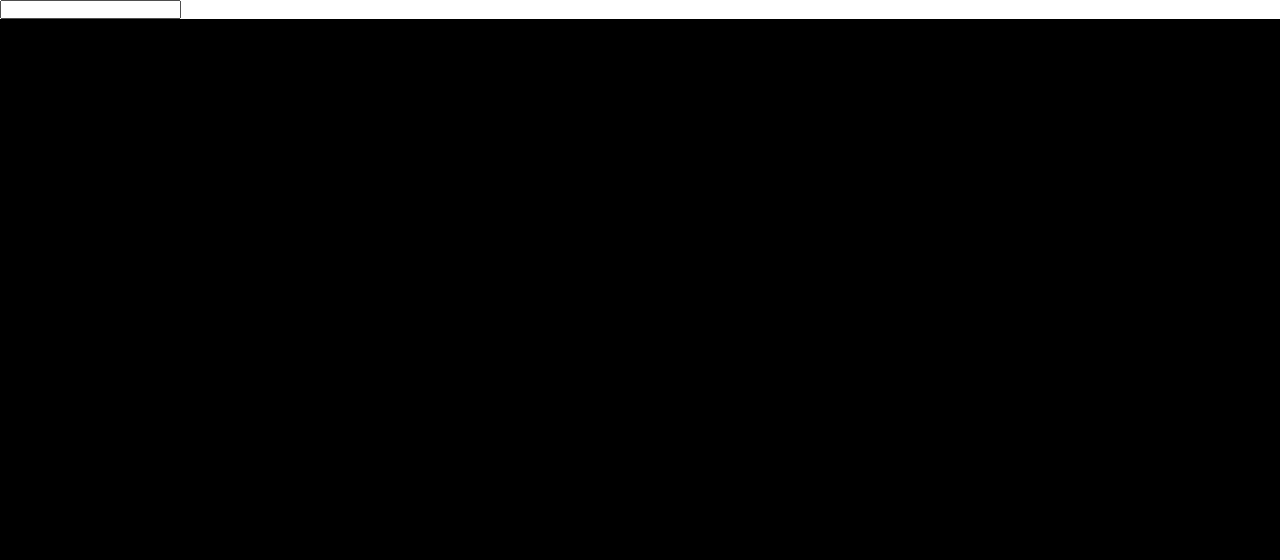
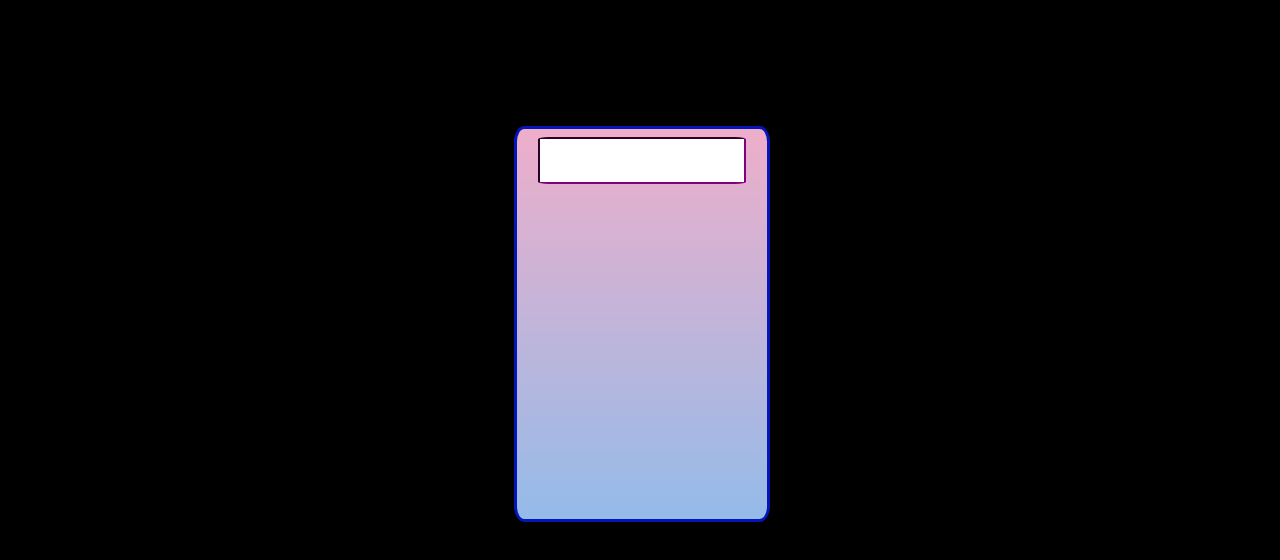
Before and after one commit to Maxillian01/Simple-Calculator, a plain HTML site: page index.html in a window 1280 px wide. Drawn offline with Linux system fonts and the light colour scheme.

Commit message:
Added extra changes to css and html

```diff
--- a/index.html
+++ b/index.html
@@ -7,14 +7,12 @@
     <title>Simple-Calculator</title>
     <link rel="stylesheet" href="style.css">
 </head>
-<body class="obody">
-<div class = "mainbody">
-        <div class="body">
-            <input type = "text" class="screen">
+<body>
+    <div class="mainbody">
+        <div class="calculatorkeys">
+            <input type="text" class="screen">
+        </div>
+    </div>
 
-            </div>
-
-        </div>
-</div>
 </body>
 </html>
--- a/style.css
+++ b/style.css
@@ -1,17 +1,26 @@
-*{
-    margin: 0;
-    padding: 0;
-
-}
-
-.obody{
+body{
     background: black;
 
 }
 
 .mainbody{
-    background-color: #fff;
-    height: 100%;
-    width: 100%;
-    flex: 50%;
+    margin-left: 40%;
+    margin-top: 10%;
+    background: linear-gradient(#eeaeca,#94bbe9);
+    width: 250px;
+    height: 390px;
+    border: solid;
+    border-radius: 4%;
+    border-color: rgb(4, 22, 183);
+    border-width:3px;
+
 }
+
+.screen{
+    width: 80%;
+    height: 41px;
+    margin: 3% auto;
+    display: block;
+    border-radius: 5%;
+    border-color: purple;
+}
```
